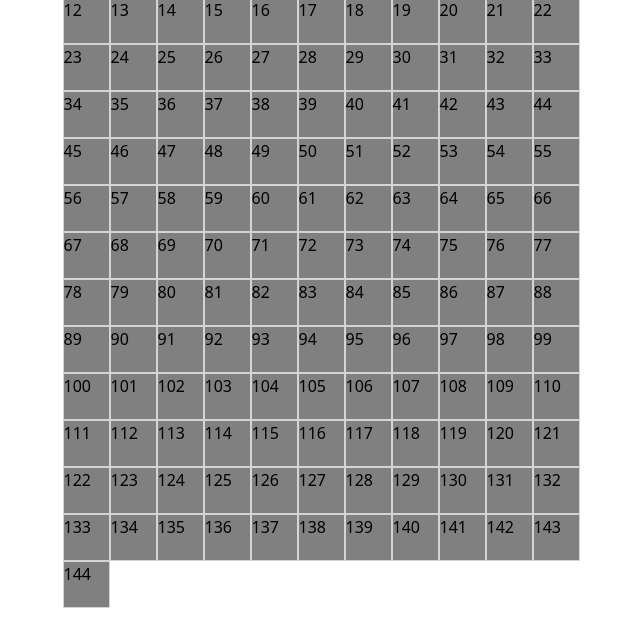
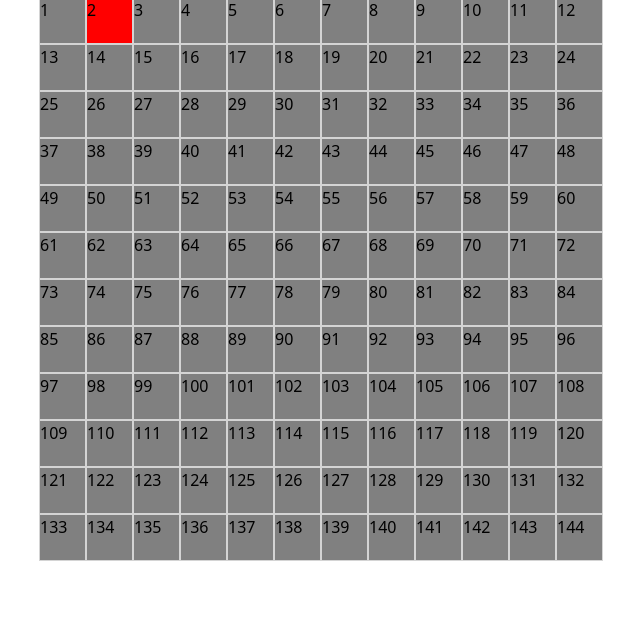
Before and after one commit to Dr-Jull/mine-field, a plain HTML site: page index.html in a window 1280 px wide. Shown: the part 183-800 px from the top of the page, without its empty margins (317-957 px from the left). Drawn offline with nearby package versions, Linux system fonts and the light colour scheme.

Commit message:
minefield-v2

```diff
--- a/index.html
+++ b/index.html
@@ -16,7 +16,7 @@
     }
 
     .boxes-container {
-      width: 521px;
+      width: 568px;
       justify-self: center;
     }
 
```
